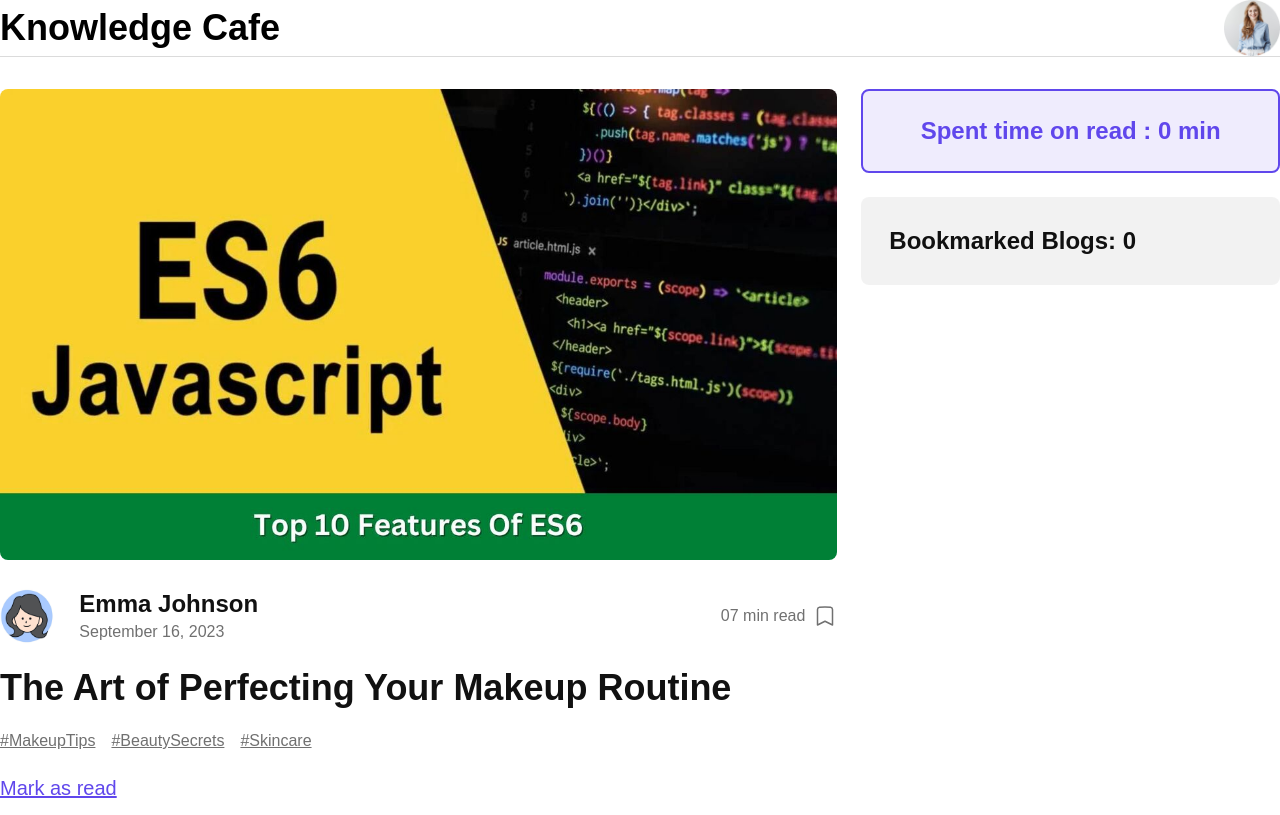
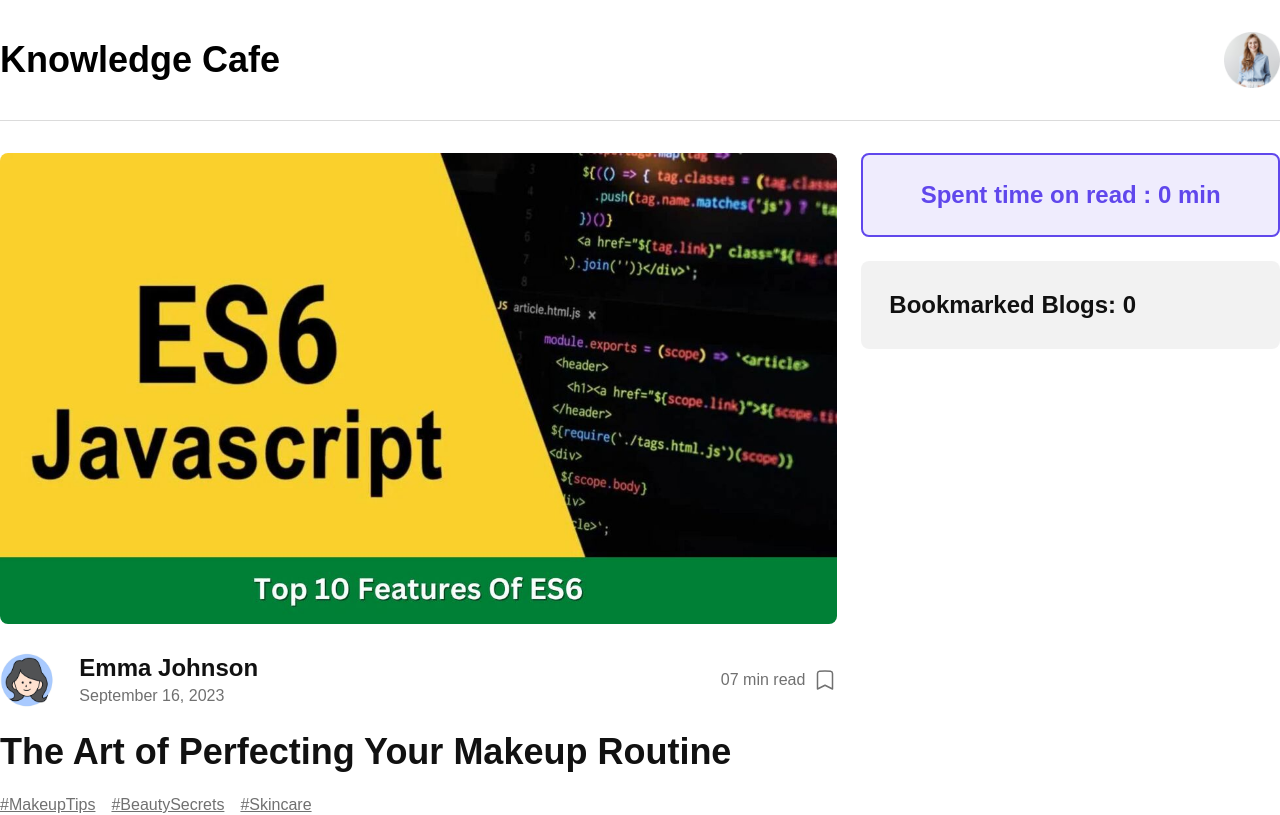
Before and after one commit to Shohanojjaman/knowledge-cafe, a React (Vite) app: page / in a window 1280 px wide. Shown: the top 815 px of the page. Built offline with nearby package versions, Linux system fonts and the light colour scheme.

Commit message:
Fixed header padding issue.

```diff
--- a/src/components/Header.jsx
+++ b/src/components/Header.jsx
@@ -3,7 +3,7 @@ import '../index.css';
 
 const Header = () => {
   return (
-    <header className="container mx-auto max-sm:px-4 flex justify-between items-center mb-8 border-0 border-b border-[#11111126] border-solid">
+    <header className="container mx-auto max-sm:px-4 flex justify-between items-center py-8 mb-8 border-0 border-b border-[#11111126] border-solid">
       <h1 className="text-4xl font-bold">Knowledge Cafe</h1>
       <img className="h-14" src={profile} alt="" />
     </header>
```
